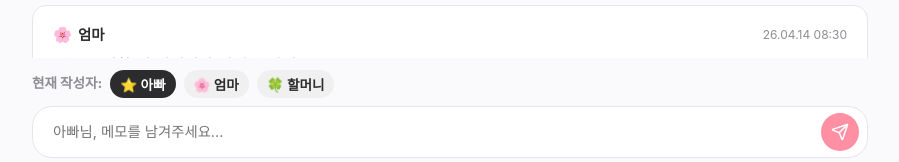
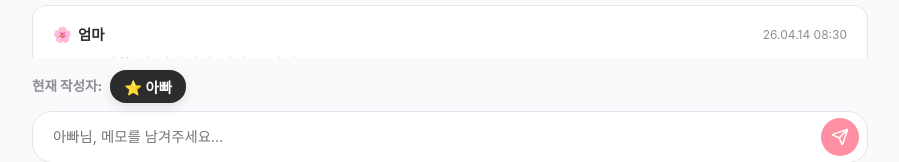
Before and after one commit to 89hoya81328-lang/Haein-Schedule-v1, a React (Vite) app: page /board in a window 1280 px wide. Shown: the part 1015-1177 px from the top of the page, without its empty margins (190-1089 px from the left). Built offline with nearby package versions, Linux system fonts and the light colour scheme; a web font is replaced by a local one.

Commit message:
작성자 선택 팝업 추가 구성원 드래그 정렬 피처 추가 및 뷰 여백 버그 수정

```diff
--- a/src/components/MemberSettings.jsx
+++ b/src/components/MemberSettings.jsx
@@ -1,5 +1,5 @@
 import React, { useState } from 'react';
-import { X, Plus, Trash2, Check } from 'lucide-react';
+import { X, Plus, Trash2, Check, GripVertical } from 'lucide-react';
 import { useColors } from '../store/ColorContext';
 
 const EMOJI_CATEGORIES = [
@@ -97,13 +97,14 @@ const EmojiPickerModal = ({ currentEmoji, onSelect, onClose }) => {
 };
 
 export const MemberSettings = ({ onClose }) => {
-  const { caretakerColors, caretakerEmojis, updateColor, updateEmoji, addCaretaker, removeCaretaker, renameCaretaker } = useColors();
+  const { caretakerColors, caretakerEmojis, updateColor, updateEmoji, addCaretaker, removeCaretaker, renameCaretaker, reorderCaretakers } = useColors();
   const authors = Object.keys(caretakerEmojis);
   const [newName, setNewName] = useState('');
   const [pickingFor, setPickingFor] = useState(null);
 
   const [editingAuthor, setEditingAuthor] = useState(null);
   const [editingName, setEditingName] = useState('');
+  const [draggedIdx, setDraggedIdx] = useState(null);
 
   const handleAddPerson = (e) => {
     e.preventDefault();
@@ -124,6 +125,24 @@ export const MemberSettings = ({ onClose }) => {
     setEditingAuthor(null);
   };
 
+  const handleDragStart = (e, idx) => {
+    setDraggedIdx(idx);
+    e.dataTransfer.effectAllowed = 'move';
+    setTimeout(() => { if (e.target) e.target.style.opacity = '0.5'; }, 0);
+  };
+
+  const handleDragOver = (e, idx) => {
+    e.preventDefault();
+    if (draggedIdx === null || draggedIdx === idx) return;
+    reorderCaretakers(draggedIdx, idx);
+    setDraggedIdx(idx);
+  };
+
+  const handleDragEnd = (e) => {
+    setDraggedIdx(null);
+    if (e.target) e.target.style.opacity = '1';
+  };
+
   return (
     <div className="modal-overlay" onClick={onClose}>
       <div className="modal-sheet" onClick={e => e.stopPropagation()}>
@@ -133,8 +152,21 @@ export const MemberSettings = ({ onClose }) => {
         </div>
         <div className="settings-body" style={{padding: '20px'}}>
           <section className="settings-section">
-            {authors.map(p => (
-              <div key={p} className="color-row" style={{display: 'flex', justifyContent: 'space-between', marginBottom: '12px', alignItems: 'center'}}>
+            {authors.map((p, idx) => (
+              <div
+                key={p}
+                className="color-row"
+                draggable
+                onDragStart={(e) => handleDragStart(e, idx)}
+                onDragOver={(e) => handleDragOver(e, idx)}
+                onDragEnd={handleDragEnd}
+                style={{
+                  display: 'flex', justifyContent: 'space-between', marginBottom: '12px', alignItems: 'center',
+                  background: 'white', padding: '8px 12px', borderRadius: '12px', border: '1px solid #eee',
+                  cursor: 'grab'
+                }}
+              >
+                <div style={{display:'flex', alignItems:'center', color:'#ccc', marginRight:'12px', cursor:'grab'}}><GripVertical size={16}/></div>
                 {editingAuthor === p ? (
                   <div style={{display:'flex', gap:'8px', flex:1, marginRight:'12px'}}>
                     <input
--- a/src/pages/FamilyBoard.jsx
+++ b/src/pages/FamilyBoard.jsx
@@ -45,6 +45,7 @@ const FamilyBoard = () => {
   const authors = Object.keys(caretakerEmojis);
   const [currentUser, setCurrentUser] = useState(authors[0] || '엄마');
   const [showSettings, setShowSettings] = useState(false);
+  const [showAuthorSelect, setShowAuthorSelect] = useState(false);
 
   const [media, setMedia] = useState(MOCK_MEDIA);
   const [messages, setMessages] = useState(MOCK_MESSAGES);
@@ -210,19 +211,17 @@ const FamilyBoard = () => {
 
         <div style={{display: 'flex', alignItems: 'center', gap: '8px', marginBottom: '8px'}}>
           <span style={{fontSize: '0.85rem', fontWeight: '800', color: 'var(--text-muted)'}}>현재 작성자:</span>
-          {authors.map(a => (
-            <button
-              key={a}
-              onClick={() => setCurrentUser(a)}
-              style={{
-                background: a === currentUser ? 'var(--text-main)' : '#f0f0f0',
-                color: a === currentUser ? 'white' : 'var(--text-main)',
-                padding: '4px 10px', borderRadius: '14px', fontSize: '0.85rem', fontWeight: '700'
-              }}
-            >
-              {getEmoji(a)} {a}
-            </button>
-          ))}
+          <button
+            onClick={() => setShowAuthorSelect(true)}
+            style={{
+              background: 'var(--text-main)', color: 'white', border: 'none',
+              padding: '6px 14px', borderRadius: '16px', fontSize: '0.9rem', fontWeight: '800',
+              display: 'flex', alignItems: 'center', gap: '6px', cursor: 'pointer',
+              boxShadow: '0 4px 12px rgba(0,0,0,0.1)'
+            }}
+          >
+            {getEmoji(currentUser)} {currentUser}
+          </button>
         </div>
 
         <form className="msg-form" onSubmit={handleSend}>
@@ -318,6 +317,42 @@ const FamilyBoard = () => {
         </div>
       )}
 
+      {/* Author Select Modal */}
+      {showAuthorSelect && (
+        <div className="modal-overlay" onClick={() => setShowAuthorSelect(false)} style={{zIndex: 9000}}>
+          <div className="modal-sheet" onClick={e => e.stopPropagation()} style={{padding: '24px', maxWidth: '340px', margin: 'auto', borderRadius: '24px', height: 'auto', maxHeight: '90vh'}}>
+            <div style={{display: 'flex', justifyContent: 'space-between', marginBottom: '20px', alignItems: 'center'}}>
+              <h4 style={{margin: 0, fontSize: '1.2rem', fontWeight: '900'}}>작성자 선택</h4>
+              <button onClick={() => setShowAuthorSelect(false)} style={{background: '#f0f0f0', border: 'none', cursor: 'pointer', borderRadius: '50%', width: '32px', height: '32px', display: 'flex', alignItems: 'center', justifyContent: 'center'}}><X size={18}/></button>
+            </div>
+            <div style={{display: 'flex', flexDirection: 'column', gap: '10px', maxHeight: '400px', overflowY: 'auto', paddingBottom: '10px', scrollbarWidth: 'none'}}>
+              {authors.map(a => (
+                <button
+                  key={a}
+                  onClick={() => { setCurrentUser(a); setShowAuthorSelect(false); }}
+                  style={{
+                    display: 'flex', alignItems: 'center', gap: '14px', padding: '16px 20px',
+                    borderRadius: '20px', border: 'none',
+                    background: a === currentUser ? '#f8e8ea' : '#fff',
+                    color: a === currentUser ? 'var(--text-main)' : '#333',
+                    fontWeight: a === currentUser ? '900' : '700',
+                    fontSize: '1.05rem', cursor: 'pointer', transition: 'transform 0.15s, box-shadow 0.15s',
+                    boxShadow: a === currentUser ? '0 0 0 2px var(--text-main)' : '0 4px 12px rgba(0,0,0,0.03)'
+                  }}
+                  onPointerDown={e => e.currentTarget.style.transform = 'scale(0.97)'}
+                  onPointerUp={e => e.currentTarget.style.transform = 'scale(1)'}
+                  onPointerLeave={e => e.currentTarget.style.transform = 'scale(1)'}
+                >
+                  <span style={{fontSize: '1.5rem'}}>{getEmoji(a)}</span>
+                  <span>{a}</span>
+                  {a === currentUser && <Check size={18} style={{marginLeft: 'auto'}}/>}
+                </button>
+              ))}
+            </div>
+          </div>
+        </div>
+      )}
+
       {showSettings && <MemberSettings onClose={() => setShowSettings(false)} />}
 
       <input type="file" ref={fileInputRef} style={{display:'none'}} accept="image/*,video/*" onChange={handleFileUpload} />
--- a/src/pages/ShoppingList.css
+++ b/src/pages/ShoppingList.css
@@ -8,7 +8,7 @@
   display: flex;
   flex-direction: column;
   gap: 0;
-  padding-bottom: 80px; /* space for bottom action bar */
+  padding-bottom: 140px; /* space for bottom action bar + nav */
 }
 
 .shop-desktop { display: none; }
--- a/src/store/ColorContext.jsx
+++ b/src/store/ColorContext.jsx
@@ -71,8 +71,27 @@ export const ColorProvider = ({ children }) => {
     });
   };
 
+  const reorderCaretakers = (sourceIndex, destIndex) => {
+    setCaretakerColors(prev => {
+      const keys = Object.keys(prev);
+      const [moved] = keys.splice(sourceIndex, 1);
+      keys.splice(destIndex, 0, moved);
+      const next = {};
+      keys.forEach(k => next[k] = prev[k]);
+      return next;
+    });
+    setCaretakerEmojis(prev => {
+      const keys = Object.keys(prev);
+      const [moved] = keys.splice(sourceIndex, 1);
+      keys.splice(destIndex, 0, moved);
+      const next = {};
+      keys.forEach(k => next[k] = prev[k]);
+      return next;
+    });
+  };
+
   return (
-    <ColorContext.Provider value={{ caretakerColors, caretakerEmojis, updateColor, updateEmoji, addCaretaker, removeCaretaker, renameCaretaker }}>
+    <ColorContext.Provider value={{ caretakerColors, caretakerEmojis, updateColor, updateEmoji, addCaretaker, removeCaretaker, renameCaretaker, reorderCaretakers }}>
       {children}
     </ColorContext.Provider>
   );
```
